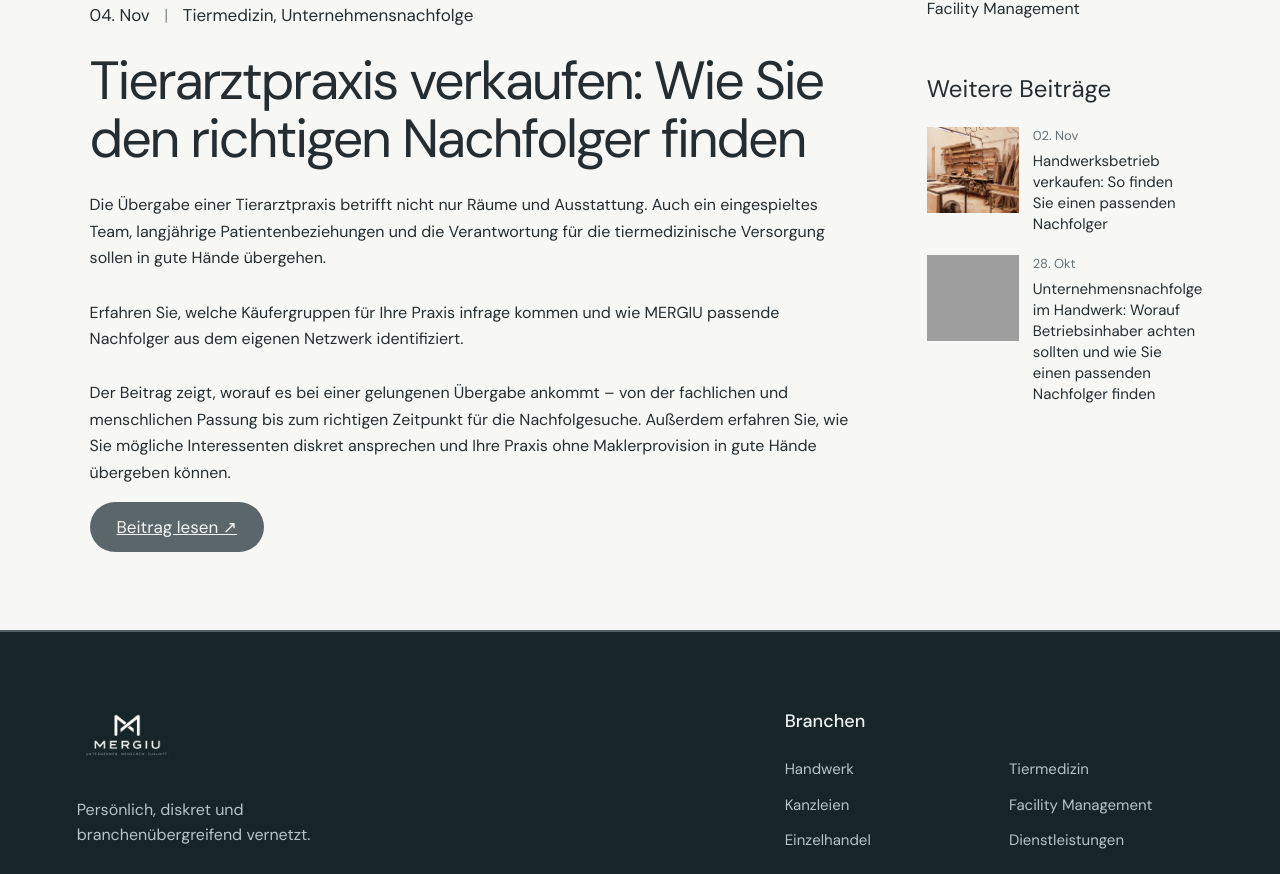
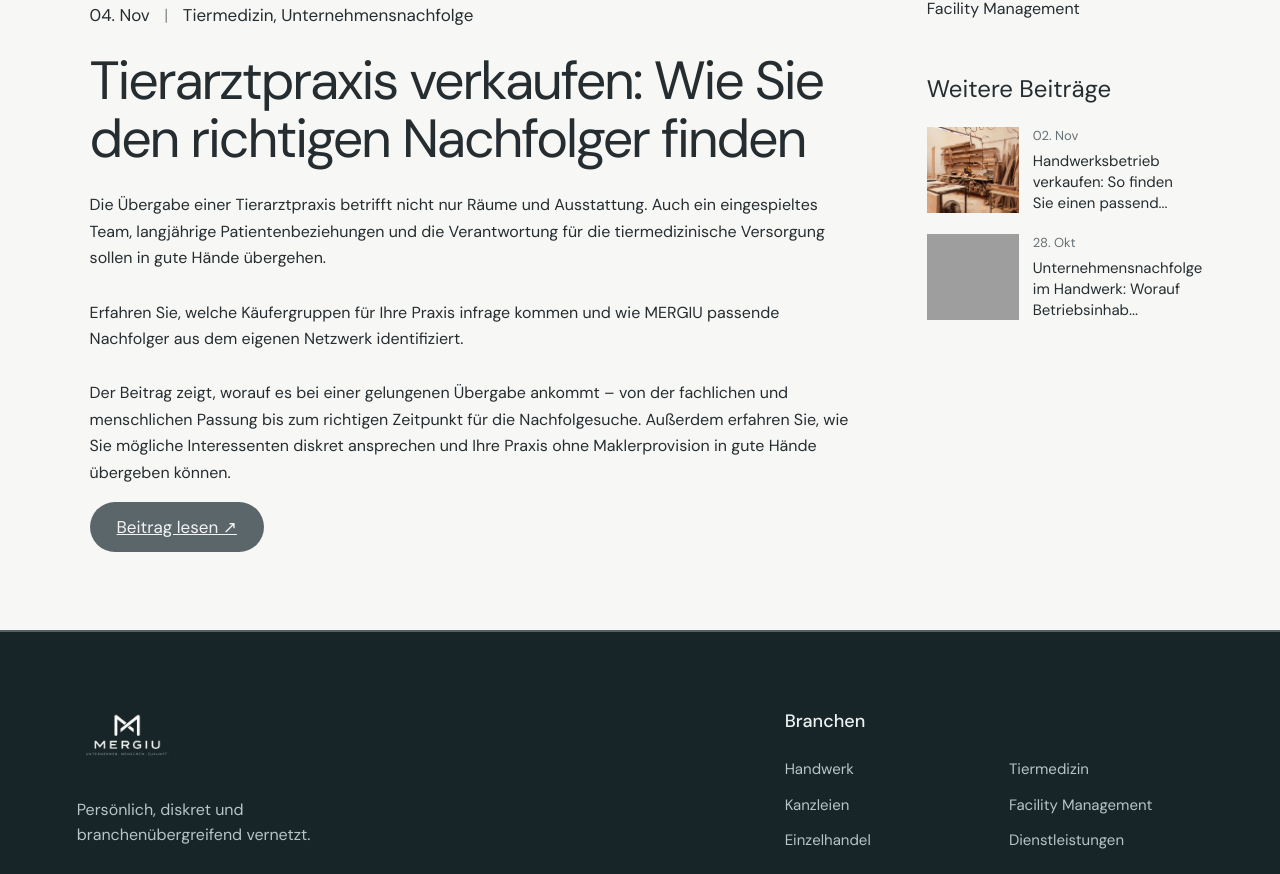
Before and after one commit to florian366/mergiu, a Next.js app: page / in a window 1280 px wide. Shown: the part 5533-6407 px from the top of the page. Built offline with nearby package versions, Linux system fonts and the light colour scheme; grey boxes are pictures that could not be loaded.

Commit message:
Truncate related blog titles

```diff
--- a/components/home/BlogPreview.jsx
+++ b/components/home/BlogPreview.jsx
@@ -3,6 +3,8 @@ import BlogSearch from './BlogSearch';
 
 export default function BlogPreview({ posts, categories }) {
   const newestPost = posts[0];
+  const truncateTitle = (title) =>
+    title.length > 55 ? `${title.slice(0, 55).trimEnd()}...` : title;
 
   return (
     <section className="blog-section panel" id="blog" aria-label="Blogbeitrag">
@@ -65,7 +67,7 @@ export default function BlogPreview({ posts, categories }) {
                 />
                 <span>
                   <small>{post.shortDate}</small>
-                  {post.title}
+                  {truncateTitle(post.title)}
                 </span>
               </Link>
             ))}
```
